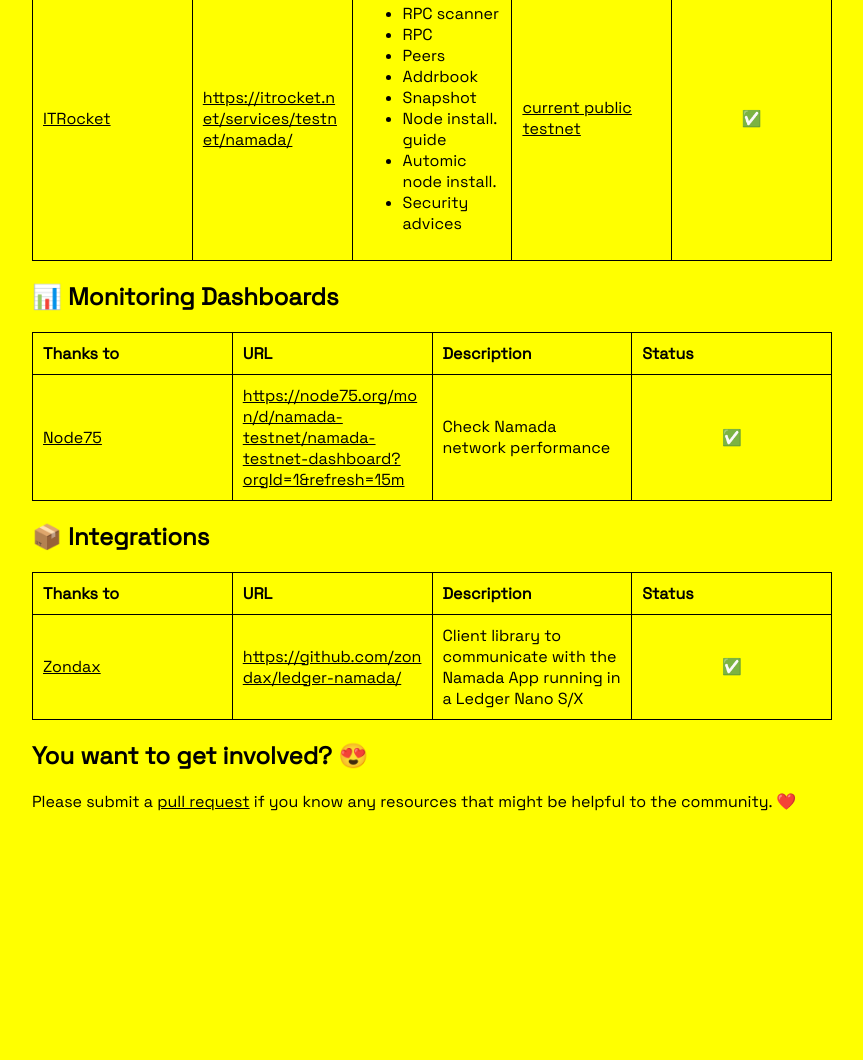
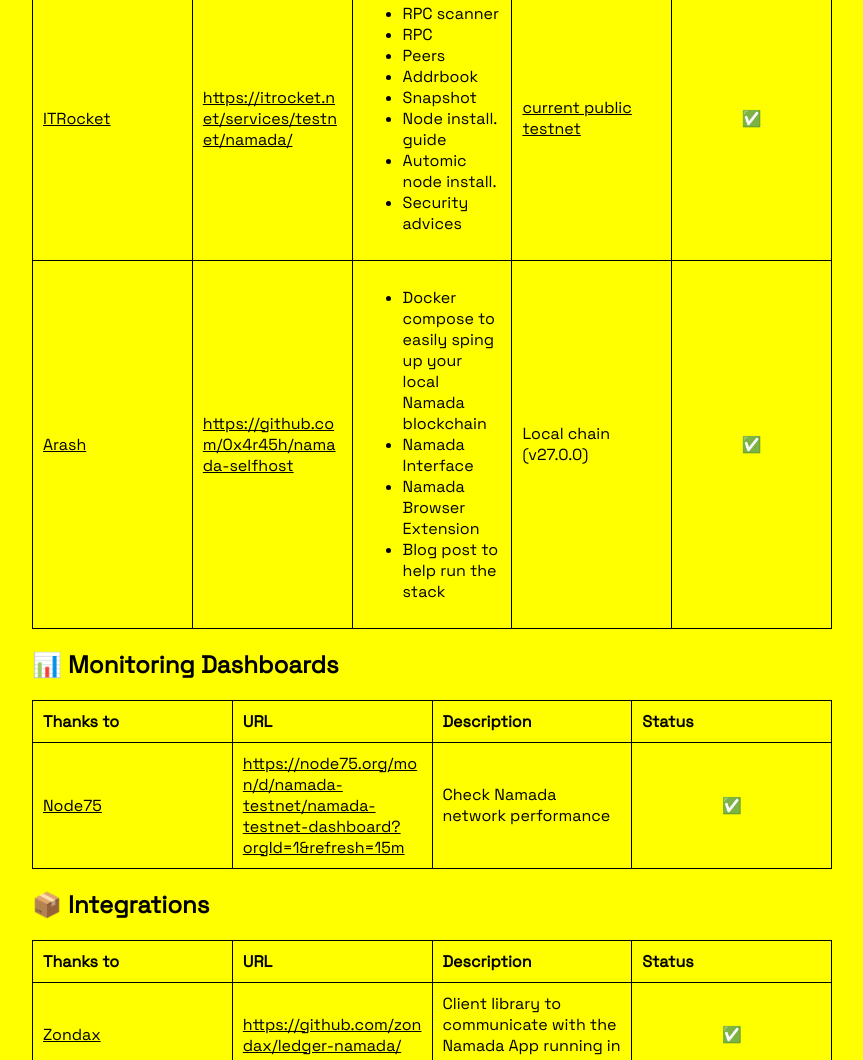
Before and after one commit to MELLIFERA-Labs/namada-awesome, a plain HTML site: page docs/index.html in a window 1280 px wide. Shown: the part 3874-4934 px from the top of the page, without its empty margins (208-1071 px from the left). Before the commit the page ends 4722 px from the top, so only its background shows below. Drawn offline with Linux system fonts and the light colour scheme.

Commit message:
docs: generate index.html

```diff
--- a/docs/index.html
+++ b/docs/index.html
@@ -375,6 +375,13 @@
 <td style="text-align:left" col="Network"><a href="https://namadaexplorer.com/">current public testnet</a></td>
 <td style="text-align:left" col="Status">✅</td>
 </tr>
+<tr>
+<td style="text-align:left" col="Thanks to"><a href="https://github.com/0x4r45h">Arash</a></td>
+<td style="text-align:left" col="URL"><a href="https://github.com/0x4r45h/namada-selfhost">https://github.com/0x4r45h/namada-selfhost</a></td>
+<td style="text-align:left" col="Description"><ul><li>Docker compose to easily sping up your local Namada blockchain </li><li>Namada Interface</li><li>Namada Browser Extension</li><li>Blog post to help run the stack</li></ul></td>
+<td style="text-align:left" col="Network">Local chain (v27.0.0)</td>
+<td style="text-align:left" col="Status">✅</td>
+</tr>
 </tbody>
 </table><h2 id="monitoring-dashboards"> 📊 Monitoring Dashboards </h2><table>
 <thead>
```
